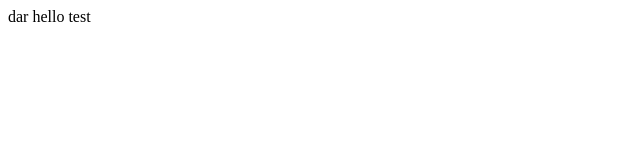
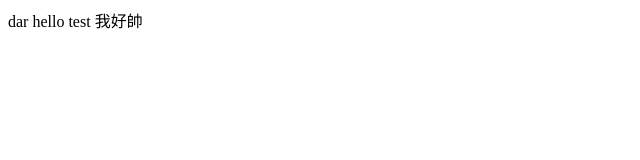
Before and after one commit to willrock151/willrock151.github.io, a plain HTML site: page index.html in a window 1280 px wide. Shown: the whole page, without its empty margins (0-640 px from the left). Drawn offline with Linux system fonts and the light colour scheme.

Commit message:
第二步

```diff
--- a/index.html
+++ b/index.html
@@ -8,5 +8,6 @@
 </head>
 <body>
     dar hello test
+    我好帥
 </body>
 </html>
```
